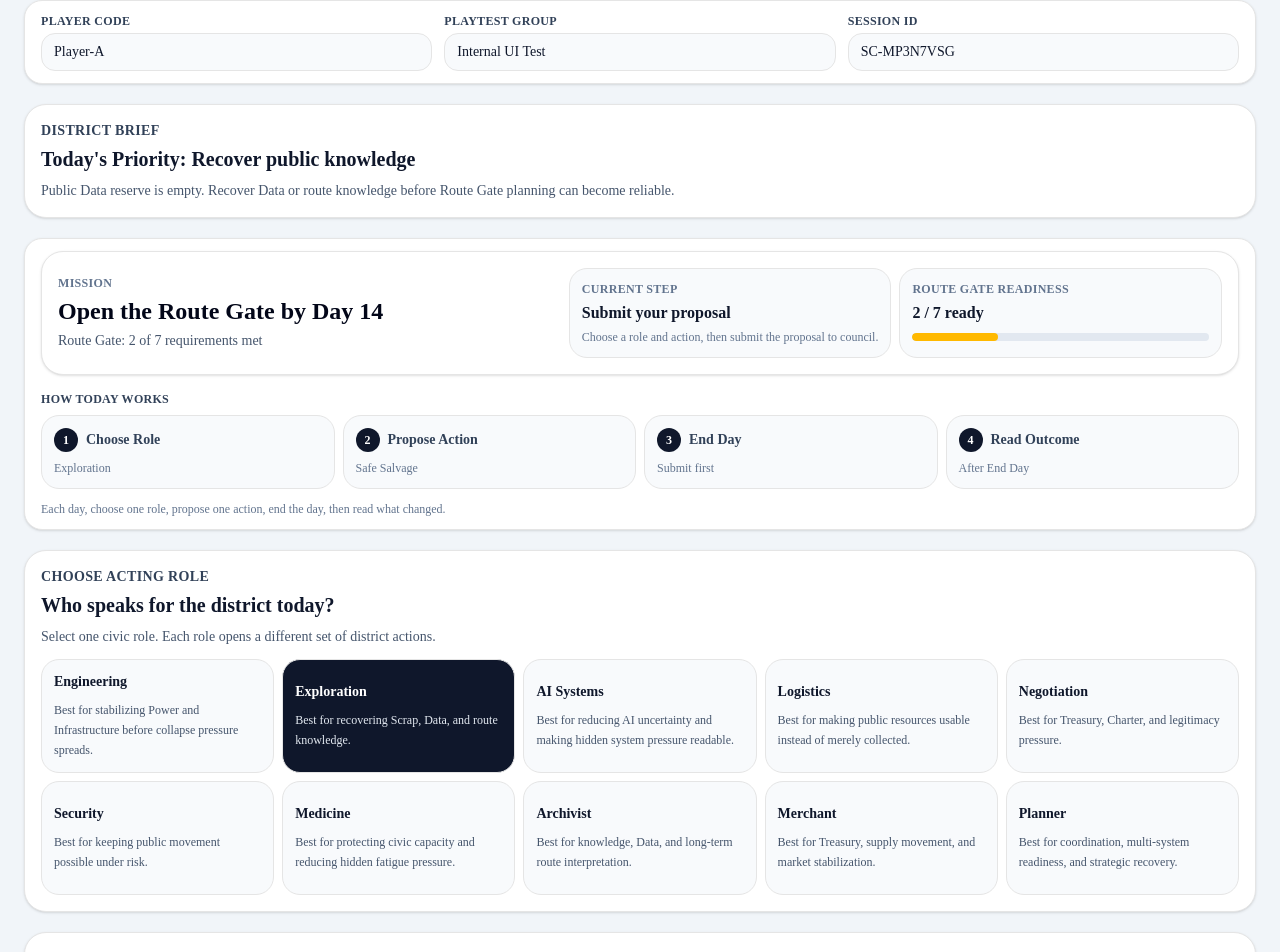
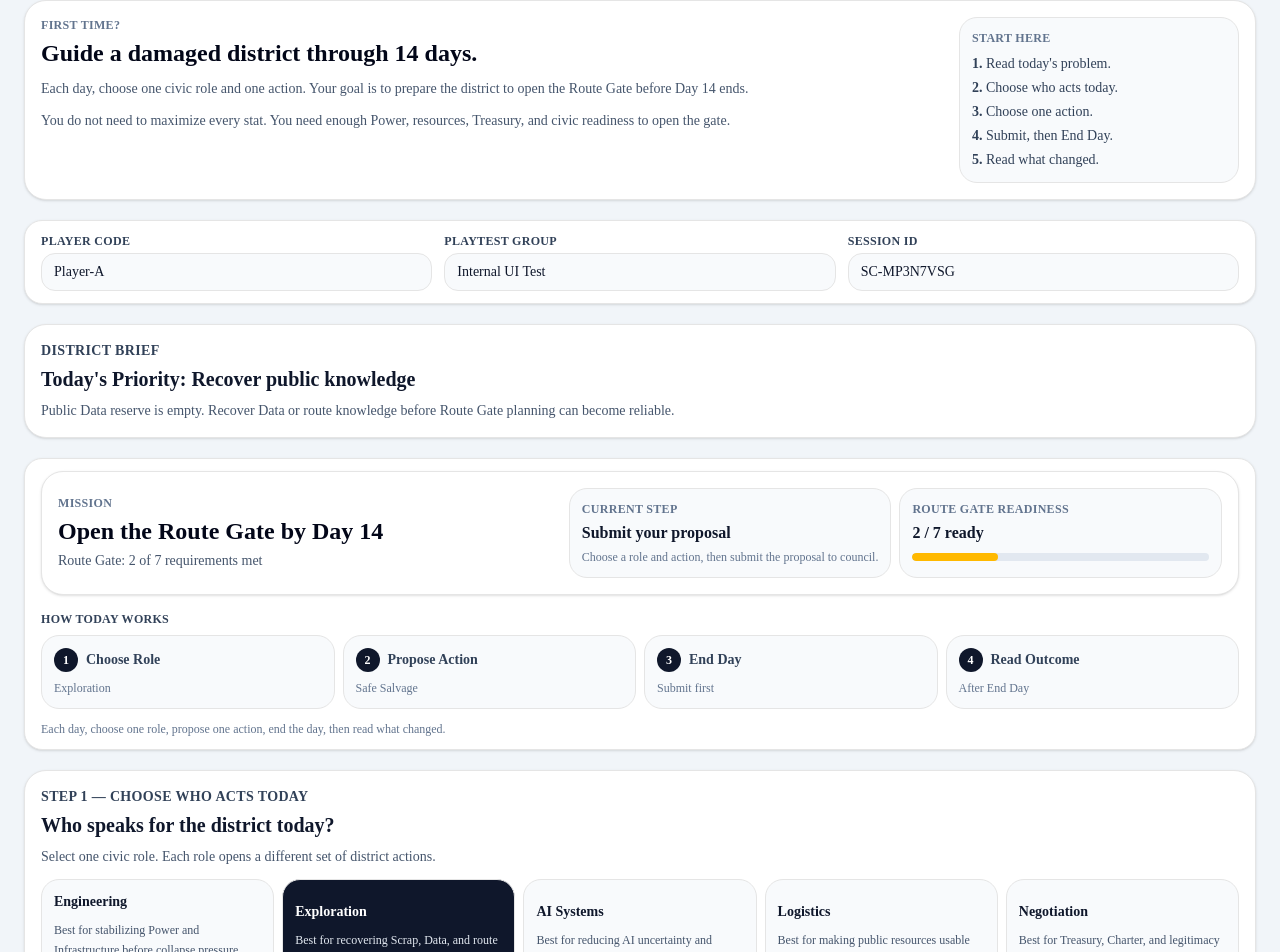
Before and after one commit to dh9vbm8mty-cloud/silence-city-ui, a Next.js app: page /silence-city in a window 1280 px wide. Shown: the part 388-1340 px from the top of the page. Built offline with nearby package versions, Linux system fonts and the light colour scheme.

Commit message:
Add first player intro

```diff
--- a/app/silence-city/page.tsx
+++ b/app/silence-city/page.tsx
@@ -505,7 +505,7 @@ export default function SilenceCityPage() {
   }
 
   const playtestSnapshot = {
-    version: "1.1.1",
+    version: "1.2.0",
     sessionId,
     playerCode,
     playtestGroup,
@@ -976,7 +976,7 @@ export default function SilenceCityPage() {
       <div className="mx-auto max-w-7xl space-y-5">
         <header className="rounded-3xl border bg-white p-6 shadow-sm">
           <p className="text-sm font-medium text-slate-500">
-            Silence City — District Council Interface v1.1.1
+            Silence City — District Council Interface v1.2.0
           </p>
           <div className="mt-2 flex flex-col gap-3 sm:flex-row sm:items-center sm:justify-between">
             <h1 className="text-3xl font-bold">Old Industrial Sector — Day {day} / 14</h1>
@@ -1028,6 +1028,34 @@ export default function SilenceCityPage() {
             <span className="text-slate-600">Fit: <strong className="text-slate-900">{proposalFit}</strong></span>
           </div>
         </section>
+
+        {viewMode === "player" && (
+          <section className="rounded-3xl border bg-white p-4 shadow-sm">
+            <div className="flex flex-col gap-3 lg:flex-row lg:items-start lg:justify-between">
+              <div>
+                <p className="text-xs font-bold uppercase tracking-wide text-slate-500">First Time?</p>
+                <h2 className="mt-1 text-2xl font-bold text-slate-950">Guide a damaged district through 14 days.</h2>
+                <p className="mt-2 max-w-3xl text-sm leading-6 text-slate-600">
+                  Each day, choose one civic role and one action. Your goal is to prepare the district to open the Route Gate before Day 14 ends.
+                </p>
+                <p className="mt-2 max-w-3xl text-sm leading-6 text-slate-600">
+                  You do not need to maximize every stat. You need enough Power, resources, Treasury, and civic readiness to open the gate.
+                </p>
+              </div>
+
+              <div className="rounded-2xl border bg-slate-50 p-3 lg:min-w-[280px]">
+                <p className="text-xs font-bold uppercase tracking-wide text-slate-500">Start Here</p>
+                <ol className="mt-2 space-y-1 text-sm text-slate-700">
+                  <li><strong>1.</strong> Read today&apos;s problem.</li>
+                  <li><strong>2.</strong> Choose who acts today.</li>
+                  <li><strong>3.</strong> Choose one action.</li>
+                  <li><strong>4.</strong> Submit, then End Day.</li>
+                  <li><strong>5.</strong> Read what changed.</li>
+                </ol>
+              </div>
+            </div>
+          </section>
+        )}
 
         {viewMode === "player" && (
           <section className="rounded-2xl border bg-white px-4 py-3 shadow-sm">
@@ -1134,7 +1162,7 @@ export default function SilenceCityPage() {
           <section className="rounded-3xl border bg-white p-4 shadow-sm">
             <div className="flex flex-col gap-3 lg:flex-row lg:items-start lg:justify-between">
               <div>
-                <p className="text-sm font-bold uppercase tracking-wide text-slate-700">Choose Acting Role</p>
+                <p className="text-sm font-bold uppercase tracking-wide text-slate-700">Step 1 — Choose Who Acts Today</p>
                 <h2 className="mt-1 text-xl font-bold text-slate-900">Who speaks for the district today?</h2>
                 <p className="mt-2 text-sm text-slate-600">
                   Select one civic role. Each role opens a different set of district actions.
@@ -1161,7 +1189,7 @@ export default function SilenceCityPage() {
 
         {viewMode === "player" && (
           <section className="grid gap-4 lg:grid-cols-1">
-            <Panel title={`Propose District Action — ${role}`}>
+            <Panel title={`Step 2 — Choose Today’s Action — ${role}`}>
               <div className="rounded-2xl border bg-slate-50 p-3 text-sm text-slate-700">
                 <p className="text-xs font-bold uppercase tracking-wide text-slate-500">Role Concern</p>
                 <p className="mt-1 font-semibold text-slate-900">{currentRole.pressure}</p>
```
